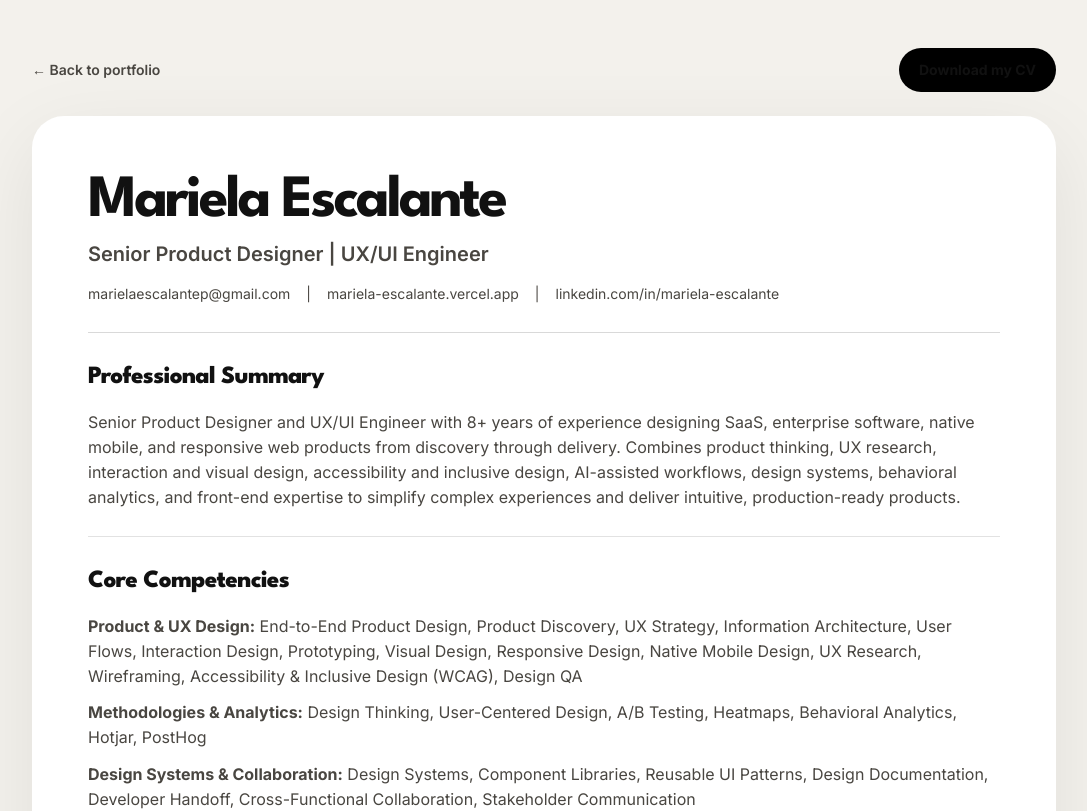
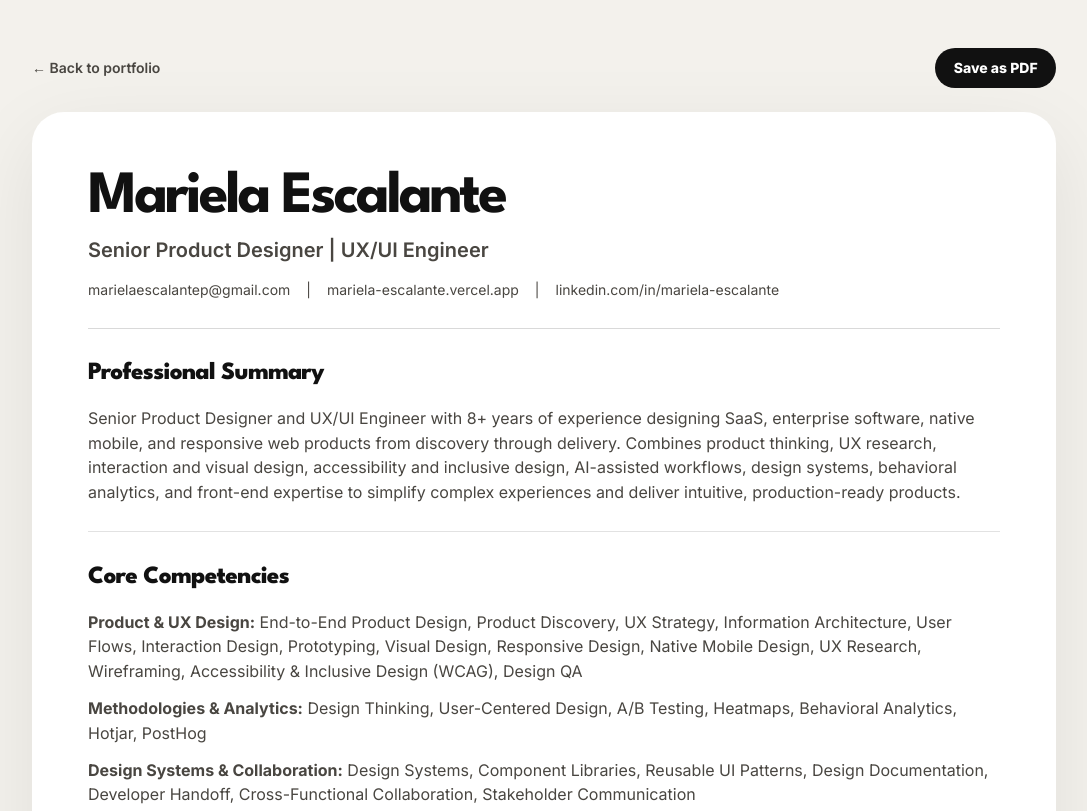
Before and after one commit to marielaescaperni/curriculum, a SvelteKit app in the folder andre-cv/: page /cv in a window 1280 px wide. Shown: the top 811 px of the page, without its empty margins (96-1183 px from the left). Built offline with nearby package versions, Linux system fonts and the light colour scheme.

Commit message:
polish(cv): style save PDF action

```diff
--- a/andre-cv/src/routes/cv/+page.svelte
+++ b/andre-cv/src/routes/cv/+page.svelte
@@ -81,9 +81,9 @@
 			<button
 				type="button"
 				onclick={() => window.print()}
-				class="rounded-full bg-black px-5 py-3 text-sm font-bold text-white transition hover:-translate-y-0.5"
+				class="save-pdf-button"
 			>
-				Download my CV
+				Save as PDF
 			</button>
 		</div>
 
@@ -168,6 +168,36 @@
 </div>
 
 <style>
+	.save-pdf-button {
+		display: inline-flex;
+		align-items: center;
+		justify-content: center;
+		border-radius: 999px;
+		background: #111111;
+		color: #ffffff !important;
+		padding: 0.8rem 1.15rem;
+		font-size: 0.875rem;
+		font-weight: 800;
+		line-height: 1;
+		transition:
+			transform 240ms var(--ease-out-soft),
+			background-color 240ms var(--ease-out-soft),
+			color 240ms var(--ease-out-soft),
+			box-shadow 240ms var(--ease-out-soft);
+	}
+
+	.save-pdf-button:hover {
+		transform: translateY(-2px);
+		background: #a7e4ff;
+		color: #147ca6 !important;
+		box-shadow: 0 18px 40px rgba(100, 199, 238, 0.28);
+	}
+
+	.save-pdf-button:focus-visible {
+		outline: 3px solid rgba(100, 199, 238, 0.45);
+		outline-offset: 4px;
+	}
+
 	.cv-section {
 		padding: 1.65rem 0;
 		border-bottom: 1px solid rgba(17, 17, 17, 0.12);
```
